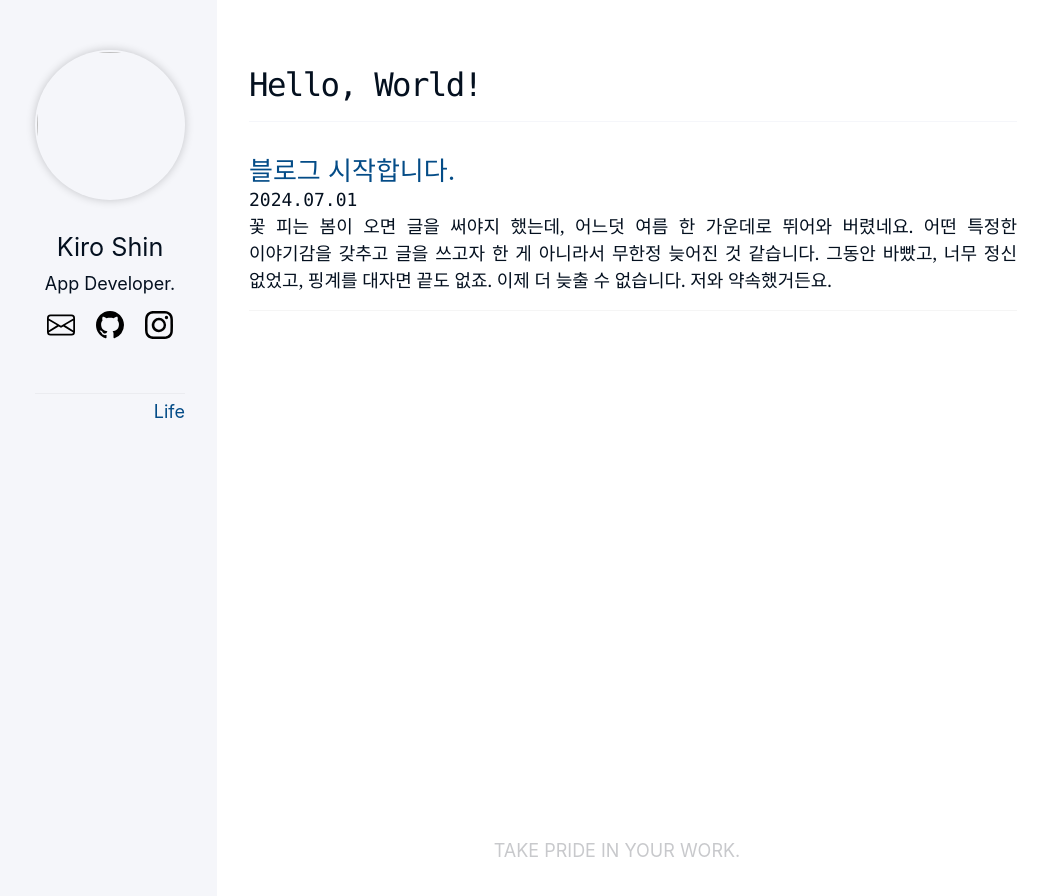
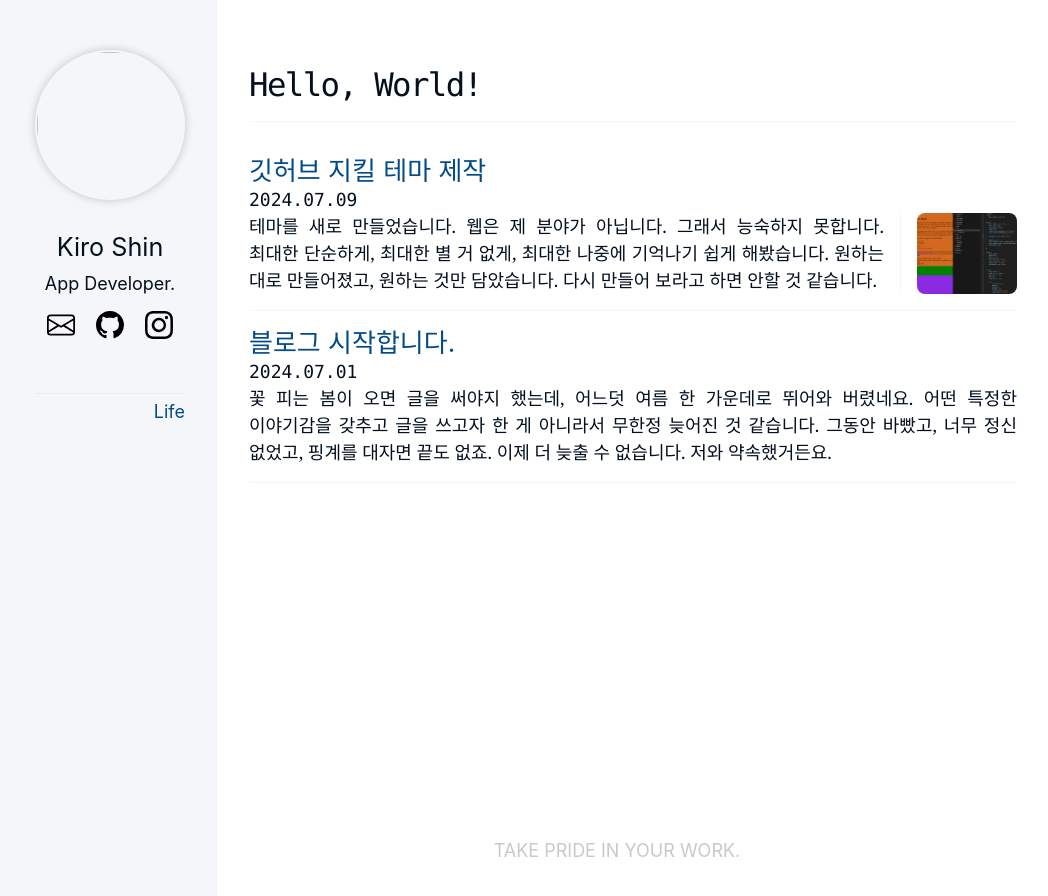
Before and after one commit to kiroshin/kiroshin.github.io, a Jekyll site: the page built from index.html, in a window 1280 px wide. Shown: the top 896 px of the page, without its empty margins (103-1151 px from the left). Built offline with Jekyll 4.4.1, drawn with Linux system fonts in a browser that asks for light colours; some of the changed lines change nothing that is shown.

Commit message:
2024-07-09

```diff
--- a/_posts/2024-07-01-blog.md
+++ b/_posts/2024-07-01-blog.md
@@ -9,11 +9,11 @@ brief:
 
 꽃 피는 봄이 오면 글을 써야지 했는데, 어느덧 여름 한 가운데로 뛰어와 버렸네요. 어떤 특정한 이야기감을 갖추고 글을 쓰고자 한 게 아니라서 무한정 늦어진 것 같습니다. 그동안 바빴고, 너무 정신 없었고, 핑계를 대자면 끝도 없죠. 이제 더 늦출 수 없습니다. 저와 약속했거든요.
 
-저는 1980년 생으로, 앱 개발자입니다. 어린 나이는 아닙니다만 아직도 배울 게 많네요. 시간도 정말 빨리 가고요. 일년 전에 제가 공동대표로 있던 벤처가 문을 닫았는데 이것에 대해 정리하고 부족했던 것을 보충하는 사이에 일 년이 훌쩍 지나갔네요.
+저는 1980년 생으로, 여전히 할 것 많은 앱 개발자입니다. 어린 나이는 아닙니다만 아직도 배울 게 많네요. 시간도 정말 빨리 가고요. 일년 전에 제가 공동대표로 있던 벤처가 문을 닫았는데 이것에 대해 정리하고 부족했던 것을 보충하는 사이에 일 년이 훌쩍 지나갔네요.
 
 이제는 인터넷에 글도 올리고 코드도 공유해 보려고 합니다. 전투력 넘치던 시절에는 저도 여기저기 흔적을 남기기도 했는데, 바쁘다보니 눈으로만 보게 되더군요. 요즘은 스택오버플로가 아니더라도 블로그에 참고할 만한 내용이 참 많이 검색됩니다. 어찌나 그렇게 착착 정리를 잘 해뒀는지 감탄할 때가 한두 번이 아니에요. 물론 제가 그처럼 대단한 내용을 쓰려는 것은 아닙니다. 불행하게도 저와 비슷한 고민을 하는 사람이 이제 주변에 없어서 일종의 심리상담을 받는 심정으로 소소하게 써보려고 합니다.
 
-아마 주로 모바일 분야에 대해 다룰 것 같습니다. 저는 오랜 시간 애플 시스템에서 ObjC로 개발을 했습니다. 이제는 다른 언어를 사용하고 있지만, 요즘은 언어들이 다들 비슷해지고 있어서 특정 언어에서만 발생하는 그런 문제는 별로 없는 것 같습니다. 오히려 프레임워크나 라이브러리를 사용하면서 겪는 트러블슈팅이 힘들죠. 이런 건 저만 겪는 게 아니라서 찾아보면 시간은 오래 걸려도 어찌됐건 결론은 납니다. 이렇게 하면 된다, 혹은 안되니까 우회하자. 그래서 이런 부분에 대해 제가 겪는 것을 써보려고 합니다.
+아마 주로 모바일 분야에 대해 다룰 것 같습니다. 저는 오랜 시간 애플 시스템에서 ObjC로 개발을 했습니다. 이제는 다른 언어를 사용하고 있지만, 요즘은 언어들이 다들 비슷해지고 있어서 특정 언어에서만 발생하는 그런 문제는 별로 없는 것 같습니다. 오히려 프레임워크나 라이브러리를 사용하면서 겪는 트러블슈팅이 힘들죠. 이런 건 저만 겪는 게 아니라서 찾아보면 시간은 오래 걸려도 어찌됐건 결론은 납니다. 이렇게 하면 된다, 혹은 안되니까 우회하자. 그래서 제가 겪는 이런 문제들을 남겨보려고 합니다.
 
 자, 오늘은 여기까지만 하겠습니다. 아침에 비를 맞았더니 춥네요.
 
--- /dev/null
+++ b/_posts/2024-07-09-blog-theme.md
@@ -0,0 +1,40 @@
+---
+layout: post
+title: 깃허브 지킬 테마 제작
+categories: [Life]
+tags: [blog, theme]
+teaser: /assets/2024-07-09-blog-theme.jpg
+brief: 테마를 새로 만들었습니다. 웹은 제 분야가 아닙니다. 그래서 능숙하지 못합니다. 최대한 단순하게, 최대한 별 거 없게, 최대한 나중에 기억나기 쉽게 해봤습니다. 원하는 대로 만들어졌고, 원하는 것만 담았습니다. 다시 만들어 보라고 하면 안할 것 같습니다.
+---
+
+블로그 개설을 앞두고 여러 고민을 했는데 깃허브로 결정했습니다. 커뮤니티 성격을 갖는 여러 블로그 플랫폼이 많이 있지만 딱 필요한 것만 설정하기는 깃허브 지킬이 제일 나아 보였습니다. 테마도 굉장히 많고 자료가 동기화되어서 백업이나 복구 이런 것도 필요없고요. 다만 무얼 좀 바꾸려면 해야될 게 있네요. 그리고 의외로 안 되는 것도 많아요. 아무래도 정적 페이지 생성기라서 그런 것 같습니다.
+
+그래도 개인용 블로그 용도라면 차고 넘치는 수준입니다. 며칠간 기본으로 깔리는 미니마 테마와 사람들이 많이 사용하는 미니멀 미스테이크 테마를 꼼꼼히 살펴봤는데 정말 잘 만들어졌네요. 조금만 설정해도 많은 것들이 가능하게 구조적으로 잘 짜여 있습니다. 코드를 보면 오랜 시간 잘 다듬어 온 것을 느낄 수 있습니다. 프로의 솜씨입니다. 이런 테마를 무료로 쓸 수 있다는 것에 감사해야 합니다.
+
+그래서 이 훌륭한 테마를 아주 조금만 수정해서 사용해보려고 했는데, 결국에는 새로 만들게 되었습니다. 저에게 과분한 부분이 많았어요. 제가 절대 사용할 것 같지 않은 기능이나 프레임 구조 등등 이것 저것 제거하다보니 하면 할수록 엉망이 되어 버리더군요.
+
+웹은 제 분야가 아닙니다. 그래서 능숙하지 못합니다. 예전에 한 번 지킬로 테마를 만들어본 적이 있어서 해 본 건데, 힘들더군요. 전문적인 수준은 못 되더라도 최대한 단순하게, 최대한 별 거 없게, 최대한 나중에 기억나기 쉽게 해봤습니다. html 이나 css 도 항상 만지는 사람이 아니니 그건 어떻게 했더라, 하면서 꽤나 많이 뒤져봐야 했습니다. 그리고 지킬에서 채택한 Liquid 라는 템플릿 엔진이 좀 깜찍합니다. 도대체 새 배열을 어떻게 만들어야 하는지 모르겠더군요. 안 되는 건 그냥 깔끔하게 포기하고 되는 것만 되게 했습니다.
+
+어찌됐건 지킬 툴이 좀 괜찮습니다. 루비나 지킬 구조를 전혀 몰라도 템플릿 엔진을 분리하여 얼마든지 테마를 만질 수 있게 해놨습니다. 요즘 PHP 근황이 어떤지 모르겠네요. 이전에 워드프레스는 뭐 좀 만지려면 지옥이었는데 말이죠. 스프링에서도 JSP를 버렸다고 들었습니다. 타임리프 같은 템플릿 엔진을 진작에 도입했어야 합니다. 그런데 요즘 웹 방향은 정적 페이지가 아니라 동적 구성이라고 들었습니다. 제 분야는 아니지만 참 다양합니다.
+
+대충 작업이 끝났습니다. 원하는 대로 만들어졌고, 원하는 것만 담았습니다. 다시 만들어 보라고 하면 안할 것 같습니다. 이래서 다들 소설 플랫폼을 사용하는 건지 모르겠습니다.
+
+
+#### 참고
+* https://jekyllrb.com/docs/liquid/filters/
+* https://shopify.github.io/liquid/
+* https://github.com/jekyll/minima
+* https://github.com/mmistakes/minimal-mistakes
+* https://github.com/samarsault/plainwhite-jekyll
+* https://github.com/nithinbekal/nithinbekal.github.io/
+* https://github.com/fongandrew/hydeout
+* https://github.com/cotes2020/jekyll-theme-chirpy
+* https://www.hahwul.com/2020/10/21/minimize-feeds-in-jekyll/
+* https://studiomeal.com/archives/197
+* https://studiomeal.com/archives/533
+* https://developer.mozilla.org/ko/docs/Web/HTML/Element/article
+* https://doit-fwd.tistory.com/10
+* https://developer.mozilla.org/en-US/docs/Web/CSS/CSS_grid_layout/Basic_concepts_of_grid_layout
+* https://www.nextree.co.kr/p8622/
+* https://uxkm.io/publishing/html/10-structure/02-html5_document
+* https://codingeverybody.kr/html-article-태그-올바른-이해와-사용-방법/
```
Also changed, not shown: assets/2024-07-09-blog-theme.jpg (added).
